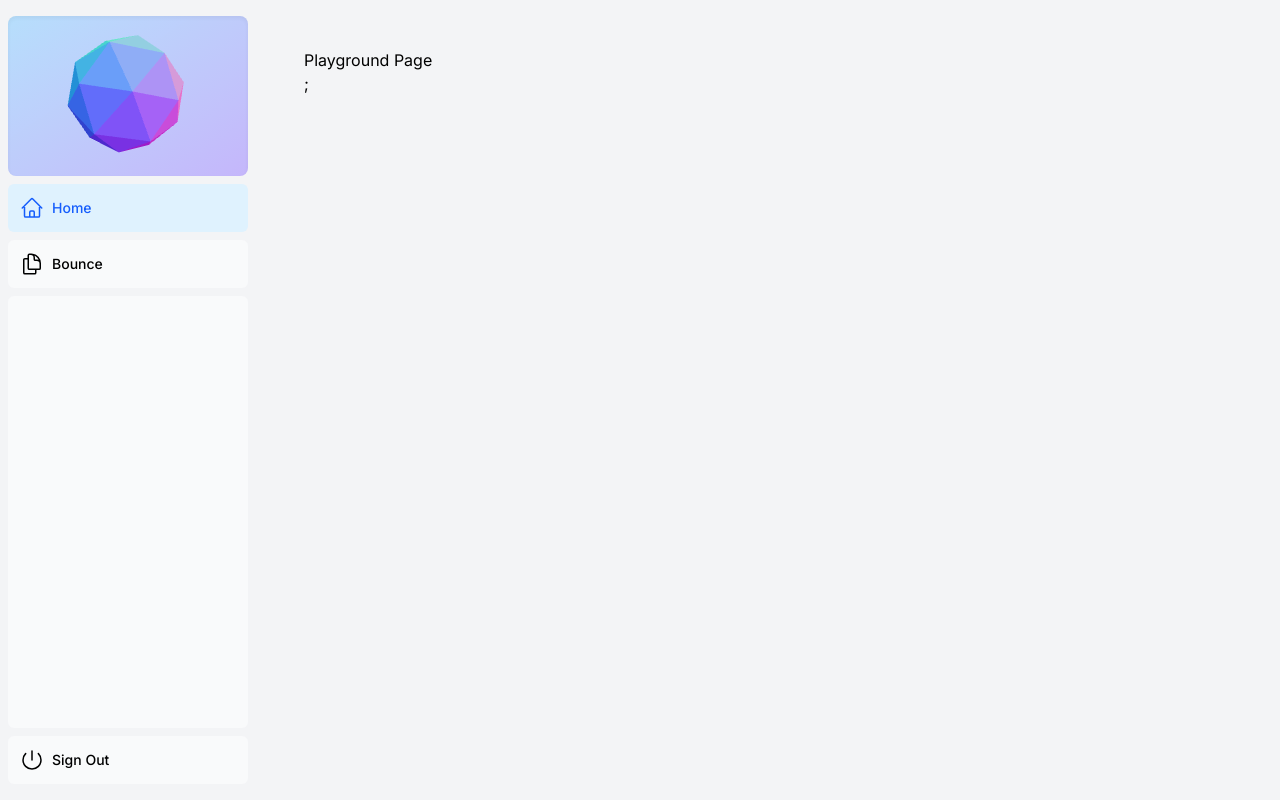
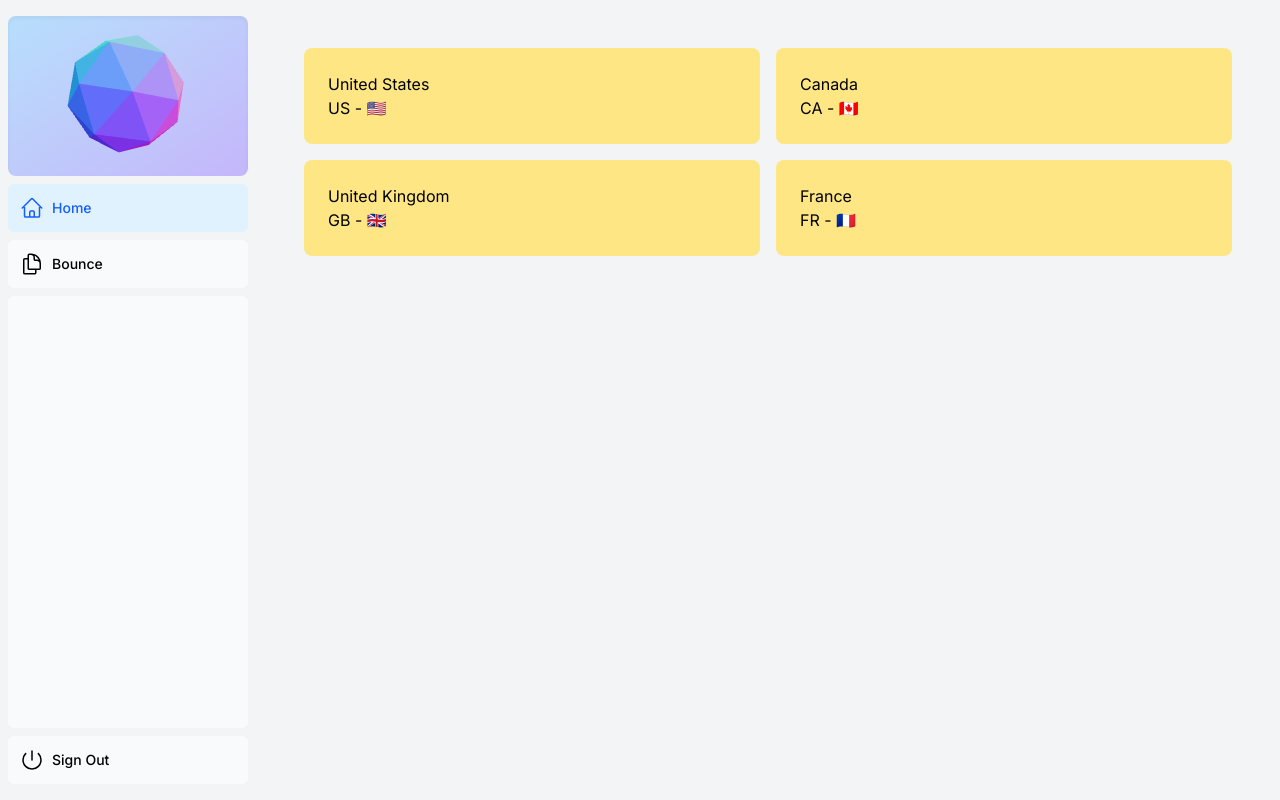
Before and after one commit to Dantes737/all-in-one, a Next.js app: page /playground in a window 1280 px wide. Built offline with nearby package versions, Linux system fonts and the light colour scheme; a web font is replaced by a local one.

Commit message:
minor updates

```diff
--- a/apollo-client.js
+++ b/apollo-client.js
@@ -3,7 +3,7 @@ import { ApolloClient, InMemoryCache } from "@apollo/client";
 const createApolloClient = () => {
   return new ApolloClient({
     cache: new InMemoryCache(),
-    uri: "https://countries.trevorblades.com",
+    link: "https://countries.trevorblades.com",
   });
 };
 
--- a/app/lib/data.ts
+++ b/app/lib/data.ts
@@ -1,31 +1,31 @@
 // import { gql } from "@apollo/client";
 // import createApolloClient from "@/apollo-client";
 
-// export async function getStaticProps() {
-//   const client = createApolloClient();
-//   const { data } = await client.query({
-//     query: gql`
-//       query Countries {
-//         countries {
-//           code
-//           name
-//           emoji
-//         }
-//       }
-//     `,
-//   });
+interface Country {
+  code: string;
+  name: string;
+  emoji: string;
+}
 
-//   return {
-//     props: {
-//       countries: data.countries.slice(0, 4),
-//     },
-//   };
-// }
+export async function fetchCountries(): Promise<Country[]> {
+  // const client = createApolloClient();
+  // const { data } = await client.query({
+  //   query: gql`
+  //     query Countries {
+  //       countries {
+  //         code
+  //         name
+  //         emoji
+  //       }
+  //     }
+  //   `,
+  // });
 
-export async function getStaticProps() {
-  return {
-    props: {
-      countries: [],
-    },
-  };
+  // return data.countries.slice(0, 4);
+  return [
+    { code: "US", name: "United States", emoji: "🇺🇸" },
+    { code: "CA", name: "Canada", emoji: "🇨🇦" },
+    { code: "GB", name: "United Kingdom", emoji: "🇬🇧" },
+    { code: "FR", name: "France", emoji: "🇫🇷" },
+  ];
 }
--- a/app/playground/page.tsx
+++ b/app/playground/page.tsx
@@ -1,7 +1,20 @@
-export default function Page() {
+import { fetchCountries } from "@/app/lib/data";
+
+export default async function Page() {
+  const countries = await fetchCountries();
+
   return (
     <main>
-      <div>Playground Page</div>;
+      <div className="grid grid-cols-2 gap-4">
+        {countries.map((country) => (
+          <div key={country.code} className=" bg-amber-200 p-6 rounded-lg">
+            <h3>{country.name}</h3>
+            <p>
+              {country.code} - {country.emoji}
+            </p>
+          </div>
+        ))}
+      </div>
     </main>
   );
 }
--- /dev/null
+++ b/app/ui/skeletons.tsx
@@ -0,0 +1,13 @@
+import Image from "next/image";
+
+export function IcosahedronSkeleton() {
+  return (
+    <Image
+      src="/icosahedron.png"
+      width={1000}
+      height={760}
+      className="block absolute"
+      alt="Icosahedron skeleton image"
+    />
+  );
+}
```
Also changed, not shown: public/icosahedron.png (added).
